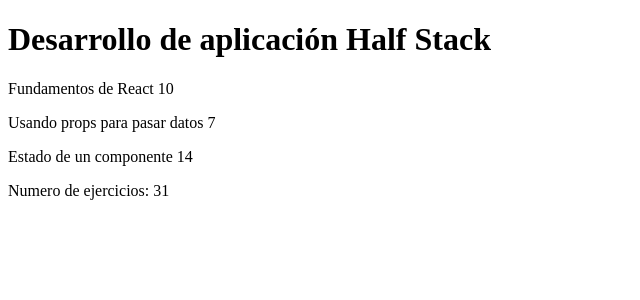
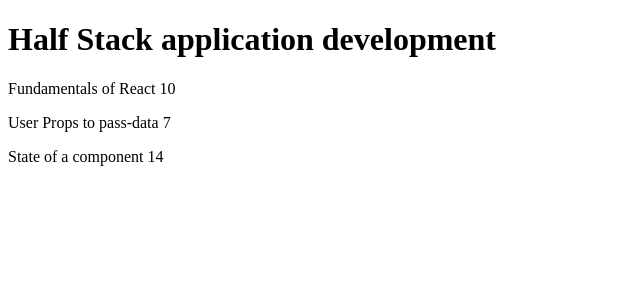
Before and after one commit to Davidvela-306/fullstackopen, a React (Vite) app in the folder part1/1.1courseInfo/: page / in a window 1280 px wide. Shown: the top 300 px of the page, without its empty margins (0-640 px from the left). Built offline with nearby package versions, Linux system fonts and the light colour scheme.

Commit message:
task 1.5 added in 1.1courseInfo directory

```diff
--- a/part1/1.1courseInfo/src/App.jsx
+++ b/part1/1.1courseInfo/src/App.jsx
@@ -3,30 +3,63 @@
 import Content from "./content";
 import Total from "./Total";
 
-const App = () => {
-  const course = 'Desarrollo de aplicación Half  Stack';
-  const part1 = 'Fundamentos de React'
-  const excercises1 = 10
-  const part2 = 'Usando props para pasar datos'
-  const excercises2 = 7
-  const part3 = 'Estado de un componente'
-  const excercises3 = 14
+// const App = () => {
+//   const course = 'Desarrollo de aplicación Half  Stack';
+//   const part1 = 'Fundamentos de React'
+//   const excercises1 = 10
+//   const part2 = 'Usando props para pasar datos'
+//   const excercises2 = 7
+//   const part3 = 'Estado de un componente'
+//   const excercises3 = 14
+//   return(
+//     <>
+//       <Header course = {course}/>
+//       <Content
+//       part1 = {part1}
+//       part2 = {part2}
+//       part3 = {part3}
+//       exercises1={excercises1}
+//       exercises2={excercises2}
+//       exercises3={excercises3}
+//       />
+//       <Total
+//       resultado = {excercises1+excercises2+excercises3}
+//       />
+//     </>
+//   )
+// }
+const App = () =>{
+  const course ={
+    name :'Half Stack application development',
+    parts :[
+      {
+        name: 'Fundamentals of React',
+        exercises: 10
+      },
+      {
+        name:'User Props to pass-data',
+        exercises: 7
+      },
+      {
+        name:'State of a component',
+        exercises: 14
+      }
+    ]
+  }
+
   return(
     <>
-      <Header course = {course}/>
+      <Header course = {course['name']}/>
       <Content
-      part1 = {part1}
-      part2 = {part2}
-      part3 = {part3}
-      exercises1={excercises1}
-      exercises2={excercises2}
-      exercises3={excercises3}
-      />
-      <Total
-      resultado = {excercises1+excercises2+excercises3}
+      part1 = {course.parts[0].name}
+      part2 = {course.parts[1].name}
+      part3 = {course.parts[2].name}
+
+      exercises1 = {course.parts[0].exercises}
+      exercises2 = {course.parts[1].exercises}
+      exercises3 = {course.parts[2].exercises}
       />
     </>
   )
 }
-
 export default App
--- a/part1/1.1courseInfo/src/content.jsx
+++ b/part1/1.1courseInfo/src/content.jsx
@@ -1,4 +1,5 @@
 const Part = (props) => {
+    console.log("Part: ",props);
     return(
         <>
             <p>
@@ -9,11 +10,13 @@
 }
 
 const Content = (props) => {
+    console.log("Content: ",props);
     return(
         <>
             <Part part = {props.part1} exercises = {props.exercises1}/>
             <Part part = {props.part2} exercises = {props.exercises2}/>
             <Part part = {props.part3} exercises = {props.exercises3}/>
+            {/* El error se encuentra en exercisises, ya que el valor es undefined */}
         </>
     )
 }
```
